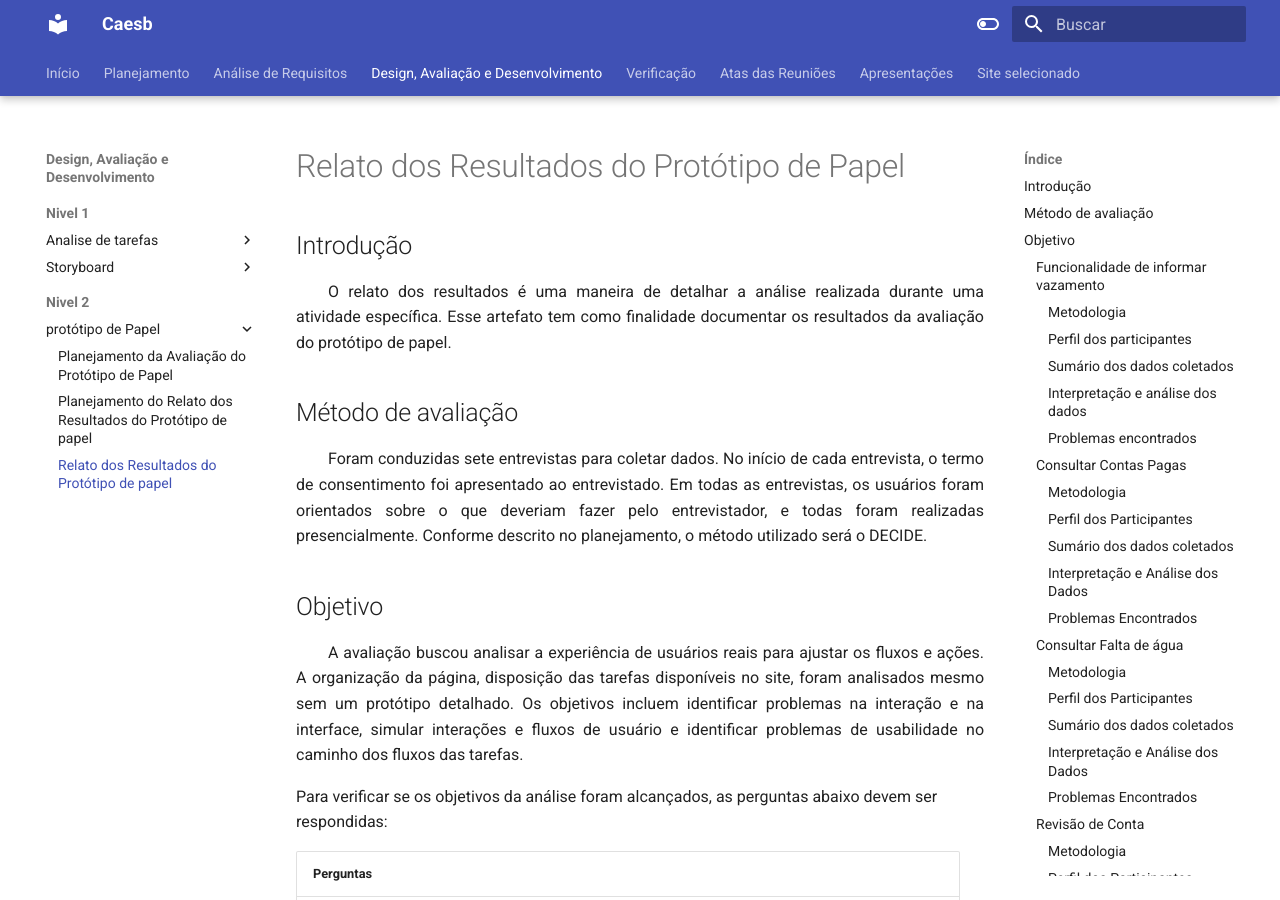
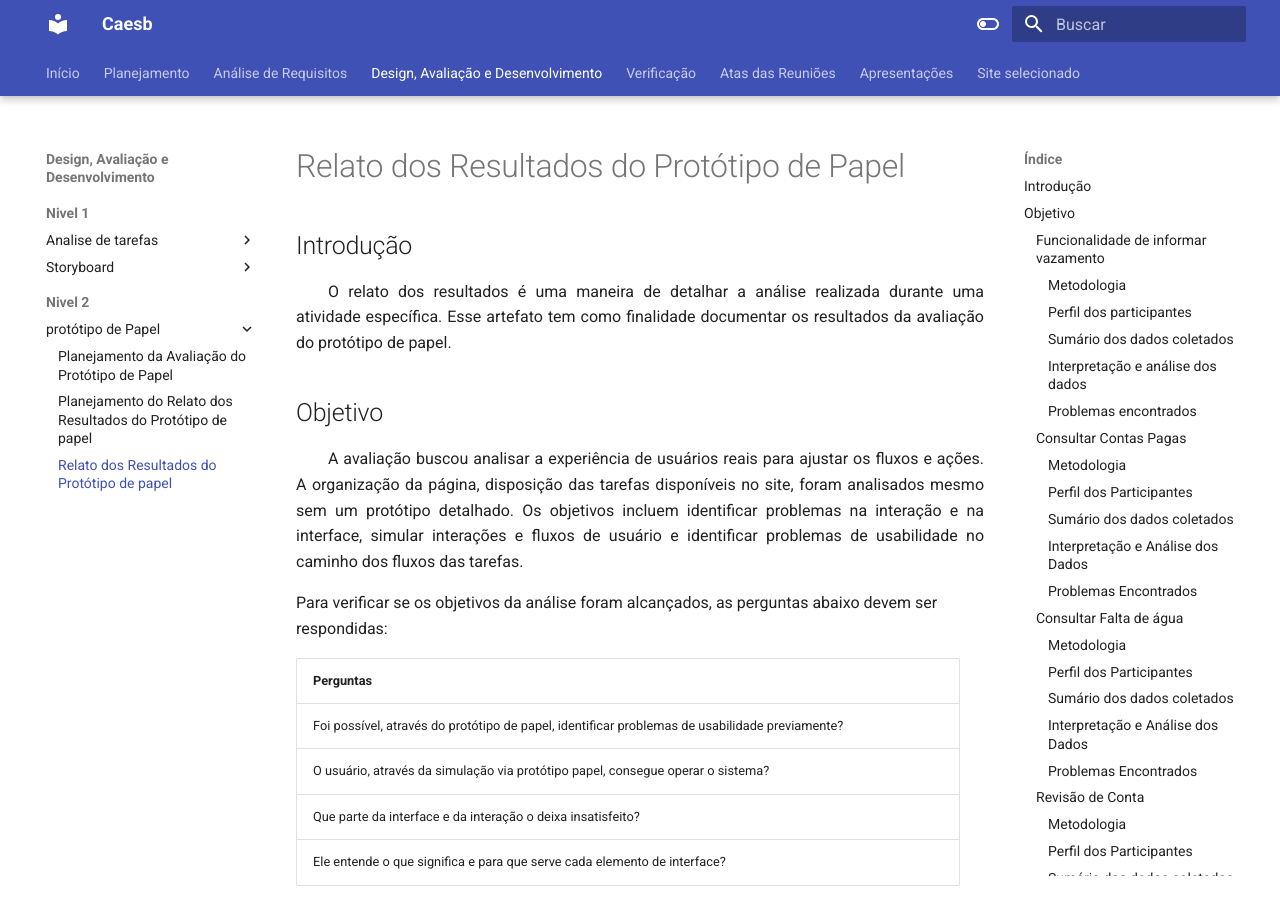
Before and after one commit to Interacao-Humano-Computador/2023.2-Caesb, an MkDocs documentation site: the page built from docs/design, avaliação e desenvolvimento/Relato_resultados_prototipo.md, in a window 1280 px wide and 900 px high. Built offline with MkDocs 1.6.1 and Material for MkDocs 9.7.7, drawn with Linux system fonts in a browser that asks for light colours.

Commit message:
Arruma página

```diff
--- a/docs/design, avaliação e desenvolvimento/Relato_resultados_prototipo.md
+++ b/docs/design, avaliação e desenvolvimento/Relato_resultados_prototipo.md
@@ -3,10 +3,6 @@
 ## Introdução
 
 <p align="justify">&emsp;&emsp;O relato dos resultados é uma maneira de detalhar a análise realizada durante uma atividade específica. Esse artefato tem como finalidade documentar os resultados da avaliação do protótipo de papel.</p>
-
-## Método de avaliação
-
-<p align="justify">&emsp;&emsp;Foram conduzidas sete entrevistas para coletar dados. No início de cada entrevista, o termo de consentimento foi apresentado ao entrevistado. Em todas as entrevistas, os usuários foram orientados sobre o que deveriam fazer pelo entrevistador, e todas foram realizadas presencialmente. Conforme descrito no planejamento, o método utilizado será o DECIDE.</p>
 
 ##  Objetivo
 <p align="justify">&emsp;&emsp;A avaliação buscou analisar a experiência de usuários reais para ajustar os fluxos e ações. A organização da página, disposição das tarefas disponíveis no site, foram analisados mesmo sem um protótipo detalhado. Os objetivos incluem identificar problemas na interação e na interface, simular interações e fluxos de usuário e identificar problemas de usabilidade no caminho  dos fluxos das tarefas.</p>
```
